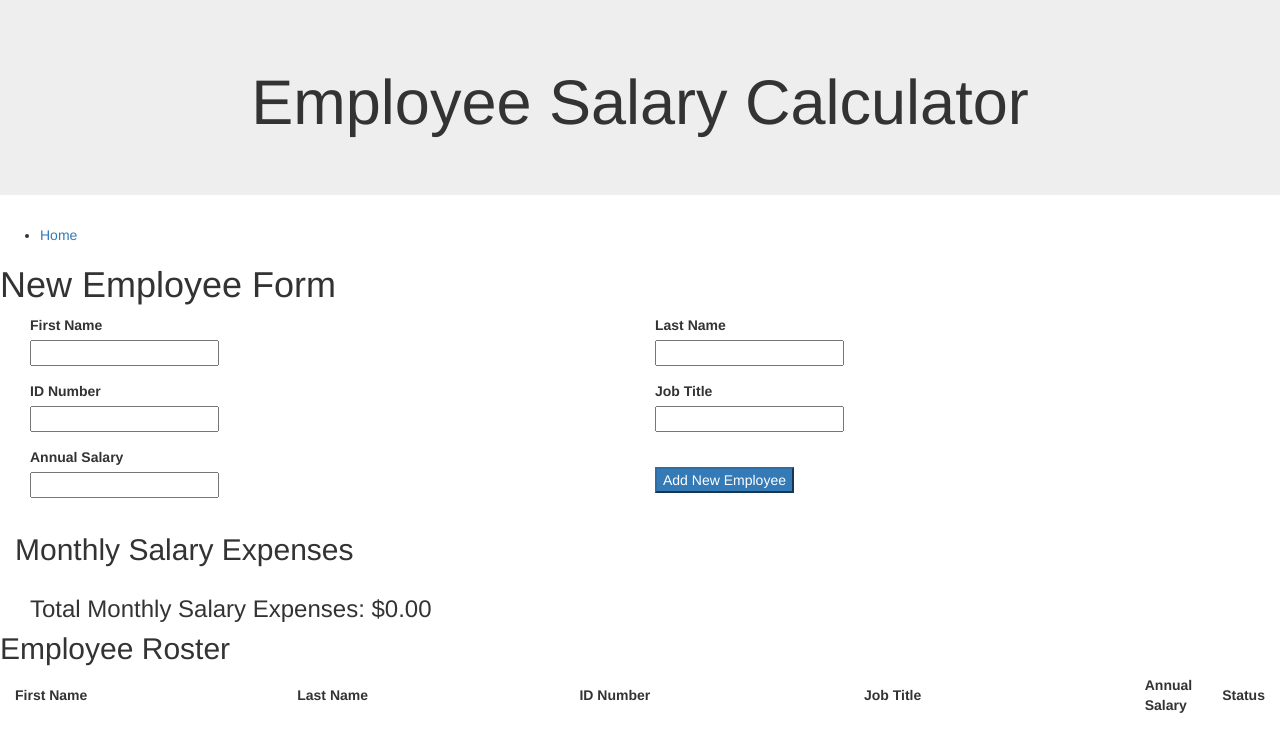
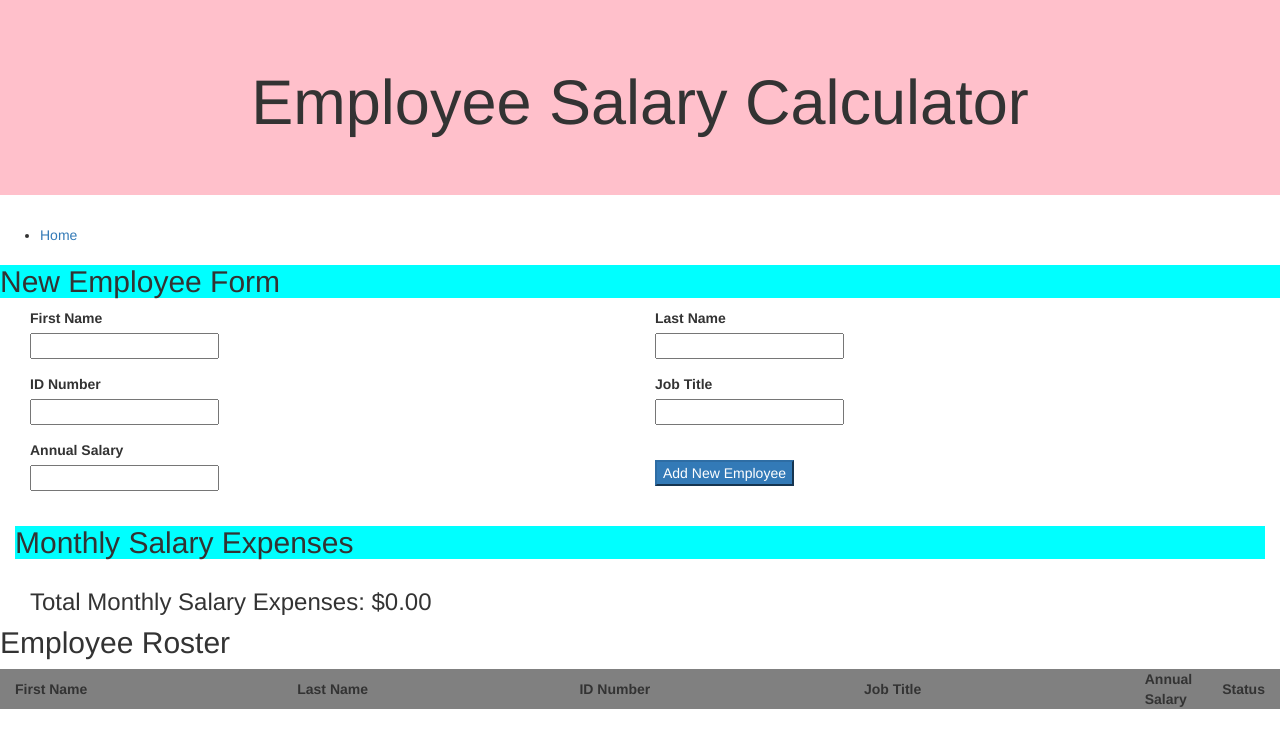
Before and after one commit to chadsundberg/weekend-5-challenge, a website: page public/index.html in a window 1280 px wide. Drawn offline with Linux system fonts and the light colour scheme; no server answers.

Commit message:
added minor styling

```diff
--- a/public/css/styles.css
+++ b/public/css/styles.css
@@ -1,3 +1,15 @@
+.jumbotron {
+  background-color: pink;
+}
+
+#offset {
+  background-color: gray;
+}
+
+#pretty_header {
+  background-color: aqua;
+}
+
 label {
   display: inline-block;
 }
--- a/public/views/home-view.html
+++ b/public/views/home-view.html
@@ -1,6 +1,6 @@
 <body ng-controller="HomeController">
   <div id="newEmployeeForm">
-    <h1>New Employee Form</h1>
+    <h2 id="pretty_header">New Employee Form</h2>
     <form class="col-md-12">
       <div class="form-group col-md-6">
         <label for="firstName">First Name</label>
@@ -29,16 +29,16 @@
   </div>
 
   <div id="monthlySalaryExpenses" class="col-md-12">
-    <h2>Monthly Salary Expenses</h2>
+    <h2 id="pretty_header">Monthly Salary Expenses</h2>
     <div class="col-md-6">
       <h3>Total Monthly Salary Expenses: ${{home.calculateMonthlySalaryExp()}}</h3>
     </div>
   </div>
 
-  <div id = "employeeRoster">
+  <div id="employeeSection">
     <h2>Employee Roster</h2>
     <table>
-      <tr class="row col-xs-18">
+      <tr id="offset" class="row col-xs-18">
         <th class="col-xs-3">First Name</th>
         <th class="col-xs-3">Last Name</th>
         <th class="col-xs-3">ID Number</th>
```
